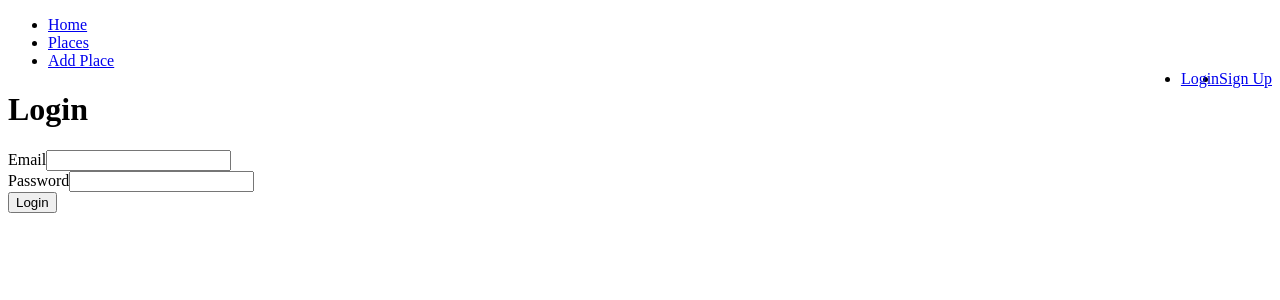
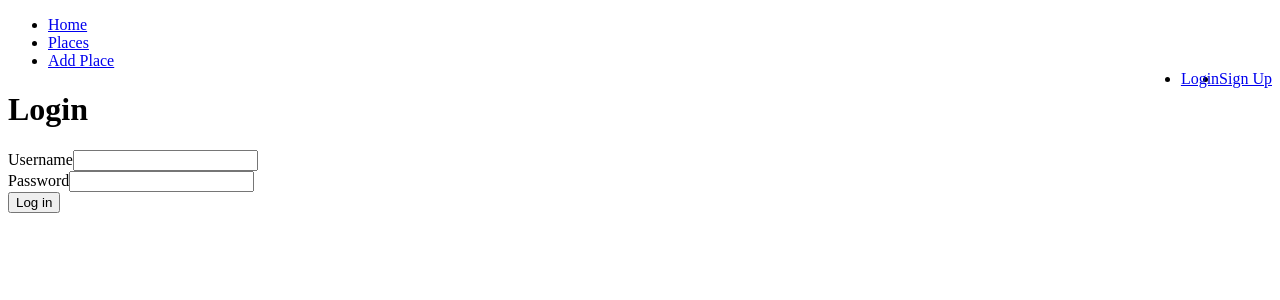
Before and after one commit to Kal0yanX/GameHub-App, a React (Create React App) app in the folder frontend/: page /login in a window 1280 px wide. Shown: the top 300 px of the page. Built offline with nearby package versions, Linux system fonts and the light colour scheme; no server answers.

Commit message:
front-end signup and login posting

```diff
--- a/frontend/src/App.js
+++ b/frontend/src/App.js
@@ -1,9 +1,7 @@
 import { BrowserRouter, Route, Switch } from 'react-router-dom'
 import Home from './Home'
-
 import Navigation from './Navigation'
 import Error404 from './Error404'
-
 import SignUpForm from './users/SignUpForm'
 import LoginForm from './users/LoginForm'
 import CurrentUserProvider from './contexts/CurrentUser'
--- a/frontend/src/Home.js
+++ b/frontend/src/Home.js
@@ -13,7 +13,7 @@ const HomePage = () => {
                 <a href='/login'>
                     <Button size='lg' className='homebutton'>Login</Button>
                 </a>
-                <a href='/signup'>
+                <a href='/sign-up'>
                     <Button size='lg' className='homebutton' variant='light'>Signup</Button>
                 </a>
             </div>
--- a/frontend/src/contexts/CurrentUser.js
+++ b/frontend/src/contexts/CurrentUser.js
@@ -10,7 +10,7 @@ function CurrentUserProvider({ children }) {
     useEffect(() => {
 
         const getLoggedInUser = async () => {
-            let response = await fetch('http://localhost:5000/authentication/profile', {
+            let response = await fetch(`${process.env.BACKEND_URI}/authentication/`, {
                 credentials: 'include'
             })
             let user = await response.json()
--- a/frontend/src/users/LoginForm.js
+++ b/frontend/src/users/LoginForm.js
@@ -9,7 +9,7 @@ function LoginForm() {
     const { setCurrentUser } = useContext(CurrentUser)
 
     const [credentials, setCredentials] = useState({
-        email: '',
+        username: '',
         password: ''
     })
 
@@ -18,9 +18,9 @@ function LoginForm() {
 
 
     async function handleSubmit(e) {
+        e.preventDefault()
         const response = await fetch(`http://localhost:5000/authentication/`, {
             method: 'POST',
-            credentials: 'include',
             headers: {
                 'Content-Type': 'application/json'
             },
@@ -31,6 +31,7 @@ function LoginForm() {
 
         if (response.status === 200) {
             setCurrentUser(data.user)
+            localStorage.setItem('token', data.token)
             history.push(`/`)
         } else {
             setErrorMessage(data.message)
@@ -51,15 +52,15 @@ function LoginForm() {
             <form onSubmit={handleSubmit}>
                 <div className="row">
                     <div className="col-sm-6 form-group">
-                        <label htmlFor="email">Email</label>
+                        <label htmlFor="username">Username</label>
                         <input
-                            type="email"
+                            type="username"
                             required
-                            value={credentials.email}
-                            onChange={e => setCredentials({ ...credentials, email: e.target.value })}
+                            value={credentials.username}
+                            onChange={e => setCredentials({ ...credentials, username: e.target.value })}
                             className="form-control"
-                            id="email"
-                            name="email"
+                            id="username"
+                            name="username"
                         />
                     </div>
                     <div className="col-sm-6 form-group">
@@ -75,7 +76,7 @@ function LoginForm() {
                         />
                     </div>
                 </div>
-                <input className="btn btn-primary" type="submit" value="Login" />
+                <input className="btn btn-primary" type="submit" value="Log in" />
             </form>
         </main>
     )
--- a/frontend/src/users/SignUpForm.js
+++ b/frontend/src/users/SignUpForm.js
@@ -1,29 +1,35 @@
-import { useState, useEffect } from "react"
+import { useState, useEffect, useContext } from "react"
 import { useHistory, useParams } from "react-router"
+import { CurrentUser } from "../contexts/CurrentUser"
 
 function SignUpForm() {
 
     const history = useHistory()
-
+    const { setCurrentUser } = useContext(CurrentUser)
     const [user, setUser] = useState({
-        firstName: '',
-        lastName: '',
-        email: '',
+        username: '',
         password: ''
     })
 
+    const [errorMessage, setErrorMessage] = useState(null)
+
     async function handleSubmit(e) {
         e.preventDefault()
-
-        await fetch(`http://localhost:5000/users/`, {
+        const URL = `${process.env.REACT_APP_BACKEND_URI}/user/`
+        console.log(user)
+        const response = await fetch(URL, {
             method: 'POST',
-            headers: {
-                'Content-Type': 'application/json'
-            },
+            headers: { "Content-Type": "application/json" },
             body: JSON.stringify(user)
         })
+        console.log(response)
+        const data = await response.json();
+        if (response.status === 201) {
+            setCurrentUser(data.user)
 
-        history.push(`/`)
+        } else {
+            setErrorMessage(data.message)
+        }
     }
 
     return (
@@ -32,39 +38,15 @@ function SignUpForm() {
             <form onSubmit={handleSubmit}>
                 <div className="row">
                     <div className="col-sm-6 form-group">
-                        <label htmlFor="firstName">First Name</label>
+                        <label htmlFor="username">Username</label>
                         <input
+                            type="username"
                             required
-                            value={user.firstName}
-                            onChange={e => setUser({ ...user, firstName: e.target.value })}
+                            value={user.username}
+                            onChange={e => setUser({ ...user, username: e.target.value })}
                             className="form-control"
-                            id="firstName"
-                            name="firstName"
-                        />
-                    </div>
-                    <div className="col-sm-6 form-group">
-                        <label htmlFor="lastName">Last Name</label>
-                        <input
-                            required
-                            value={user.lastName}
-                            onChange={e => setUser({ ...user, lastName: e.target.value })}
-                            className="form-control"
-                            id="lastName"
-                            name="lastName"
-                        />
-                    </div>
-                </div>
-                <div className="row">
-                    <div className="col-sm-6 form-group">
-                        <label htmlFor="email">Email</label>
-                        <input
-                            type="email"
-                            required
-                            value={user.email}
-                            onChange={e => setUser({ ...user, email: e.target.value })}
-                            className="form-control"
-                            id="email"
-                            name="email"
+                            id="username"
+                            name="username"
                         />
                     </div>
                     <div className="col-sm-6 form-group">
```
Also changed, not shown: 2 other files (tests, documents, lock files or other folders). Lines whose indentation alone changed are shown as unchanged.
